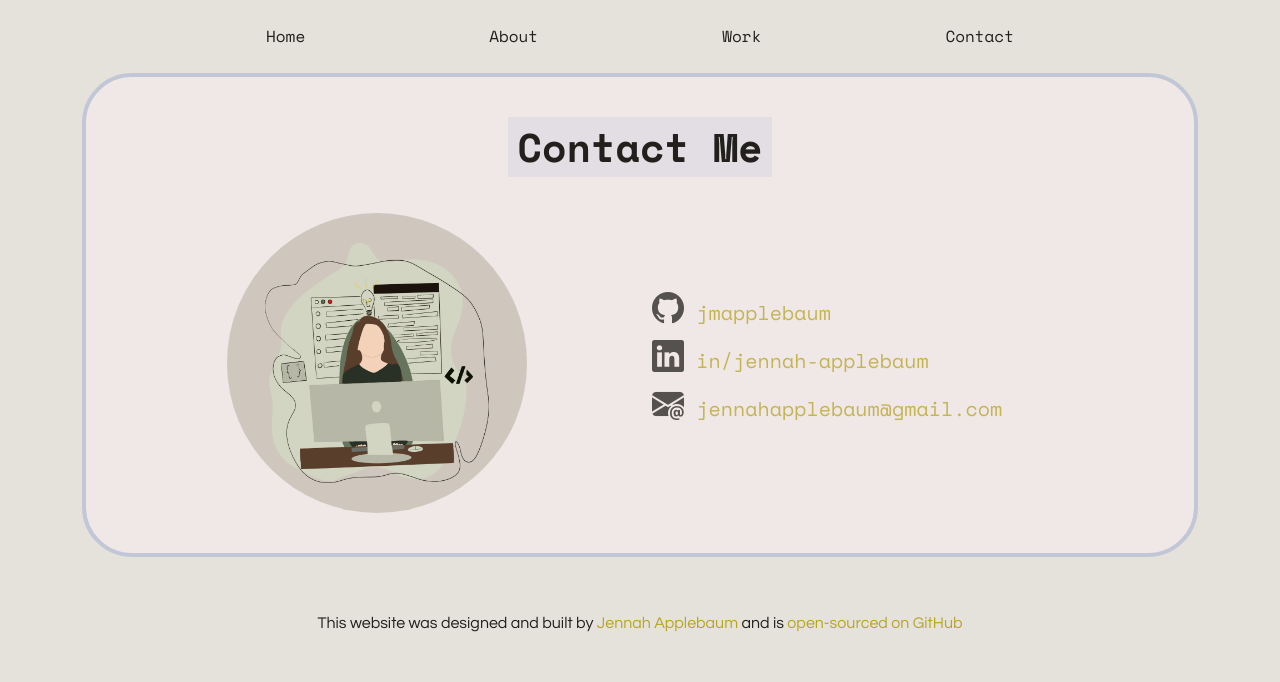
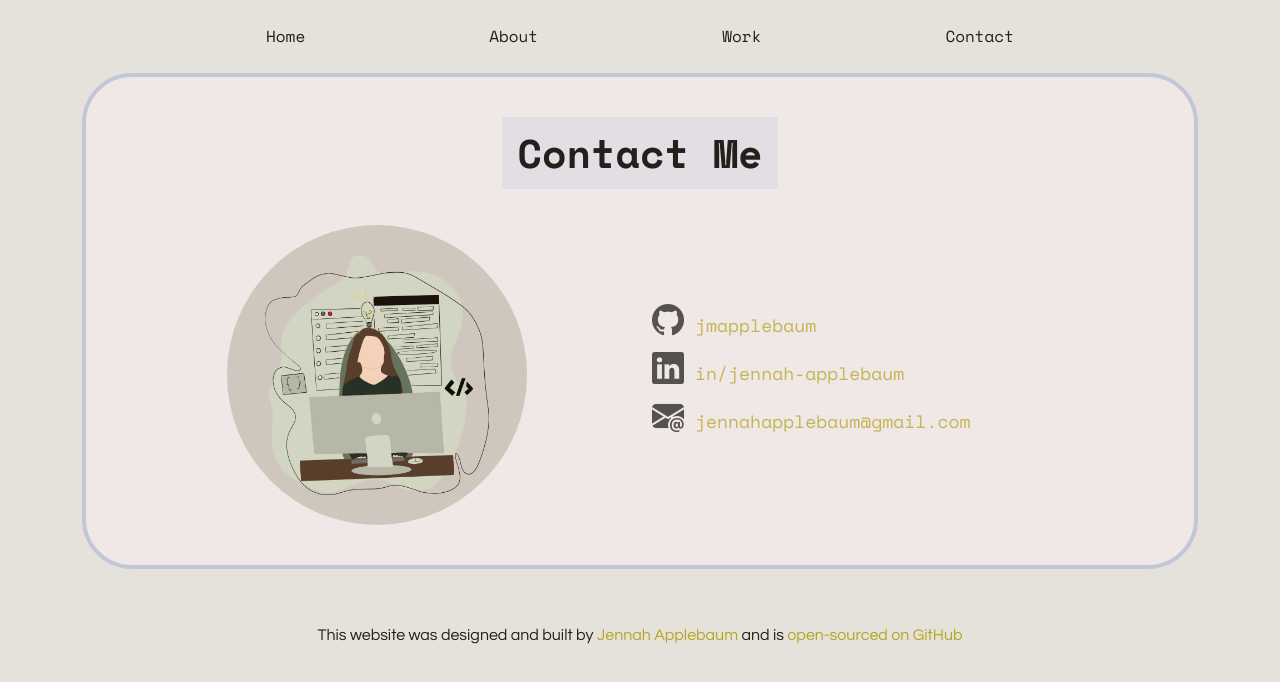
Before and after one commit to jmapplebaum/Portfolio, a website: page contact.html in a window 1280 px wide. Drawn offline with nearby package versions, Linux system fonts and the light colour scheme.

Commit message:
Added padding to contact.html and removed unneeded CSS

```diff
--- a/contact.html
+++ b/contact.html
@@ -41,7 +41,7 @@
   <body>
     <div class="container">
       <div class="wrapper">
-        <h1 class="mb-3">Contact Me</h1>
+        <h1 class="mb-3 p-3">Contact Me</h1>
         <div class="row">
           <span class="col-md-6">
             <img src="media/girl-coding.png" class="profile-pic" />
--- a/styles.css
+++ b/styles.css
@@ -73,10 +73,8 @@ footer {
   background-color: #f0e7e7;
   border: 4px solid #c1c7d7;
   border-radius: 50px;
-  display: block;
-  margin: 0 auto;
   padding: 40px;
-  width: 100%;
+  max-width: 100%;
 }
 .profile-pic {
   border-radius: 180px;
@@ -90,17 +88,10 @@ footer {
   font-weight: 500;
 }
 
-.recent-projects {
-  display: flex;
-  justify-content: space-evenly;
-}
-
 .projects {
   border: 2px solid #c1c7d7;
   border-radius: 15px;
   box-shadow: 10px 10px 20px rgba(193, 199, 215, 0.2);
-  display: block;
-  margin: 0 auto;
   width: 300px;
 }
 .projects:hover {
@@ -108,7 +99,7 @@ footer {
   transform: scale(1.05, 1.05);
 }
 .contact-me {
-  font-size: 20px;
+  font-size: 18px;
   font-weight: 500;
   line-height: 1.5;
   padding-top: 75px;
```
